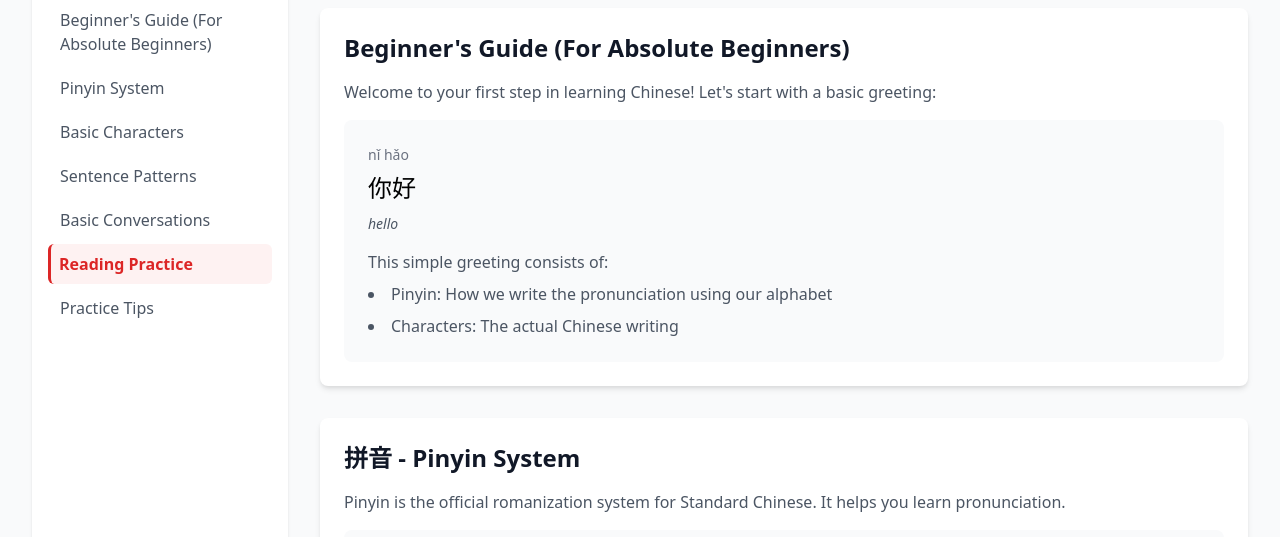
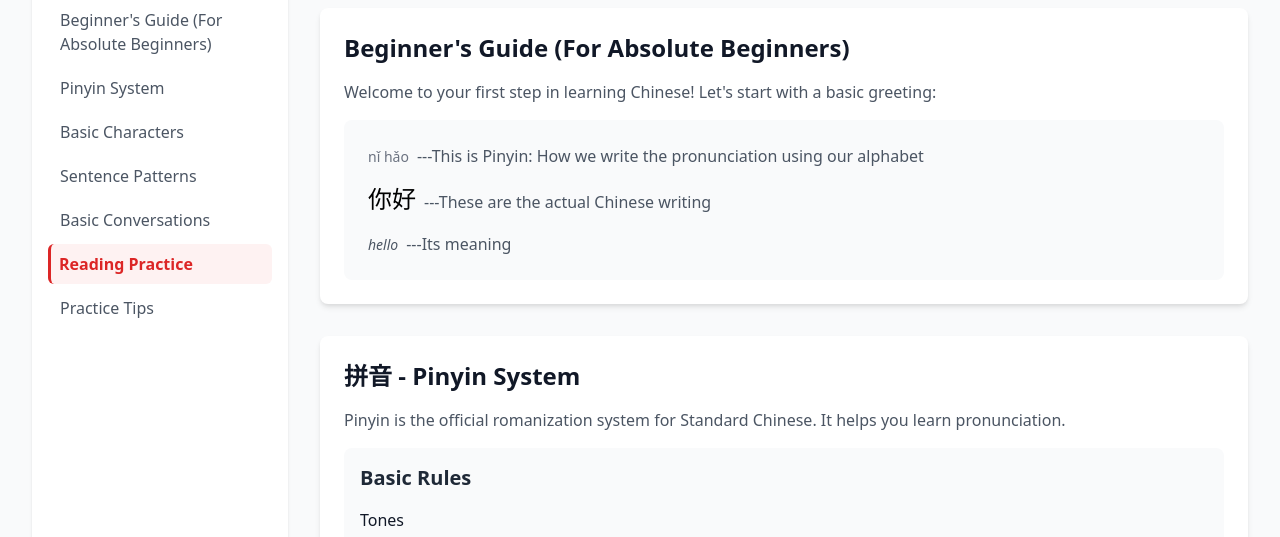
Before and after one commit to Dana-111924/Dana-111924.github.io, a plain HTML site: page learn.html in a window 1280 px wide. Shown: the part 156-693 px from the top of the page. Drawn offline with nearby package versions, Linux system fonts and the light colour scheme.

Commit message:
Update format of Beginner's Guide section

```diff
--- a/learn.html
+++ b/learn.html
@@ -131,18 +131,20 @@
                         <p class="text-gray-600">Welcome to your first step in learning Chinese! Let's start with a basic greeting:</p>
 
                         <div class="bg-gray-50 p-6 rounded-lg">
-                            <div class="space-y-4">
-                                <div>
-                                    <div class="pinyin">nǐ hǎo</div>
-                                    <div class="chinese-text">你好</div>
-                                    <div class="english">hello</div>
-                                </div>
-                                <div class="mt-4 text-gray-600">
-                                    <p>This simple greeting consists of:</p>
-                                    <ul class="list-disc list-inside mt-2 space-y-2">
-                                        <li>Pinyin: How we write the pronunciation using our alphabet</li>
-                                        <li>Characters: The actual Chinese writing</li>
-                                    </ul>
+                            <div class="space-y-6">
+                                <div class="space-y-2">
+                                    <div class="flex items-baseline gap-2">
+                                        <div class="pinyin">nǐ hǎo</div>
+                                        <div class="text-gray-600">---This is Pinyin: How we write the pronunciation using our alphabet</div>
+                                    </div>
+                                    <div class="flex items-baseline gap-2">
+                                        <div class="chinese-text">你好</div>
+                                        <div class="text-gray-600">---These are the actual Chinese writing</div>
+                                    </div>
+                                    <div class="flex items-baseline gap-2">
+                                        <div class="english">hello</div>
+                                        <div class="text-gray-600">---Its meaning</div>
+                                    </div>
                                 </div>
                             </div>
                         </div>
```
